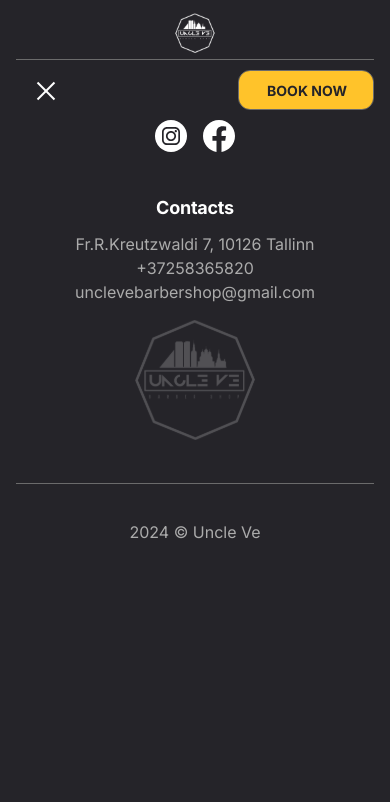
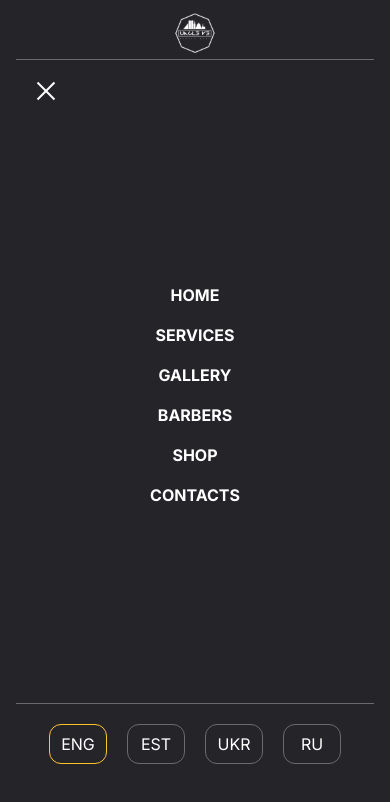
Before and after one commit to lopachuck/test-barber, a React (Create React App) app: page / in a window 390 px wide. Both pictures are taken after a click on the element 46 px from the left and 90 px from the top of the page. Shown: the top 802 px of the page. Built offline with nearby package versions, Linux system fonts and the light colour scheme.

Commit message:
open close adaptive menu

```diff
--- a/package.json
+++ b/package.json
@@ -4,6 +4,7 @@
   "private": true,
   "dependencies": {
     "@react-google-maps/api": "^2.19.2",
+    "@reduxjs/toolkit": "^2.0.1",
     "@testing-library/jest-dom": "^5.14.1",
     "@testing-library/react": "^13.0.0",
     "@testing-library/user-event": "^13.2.1",
@@ -19,6 +20,7 @@
     "react-redux": "^9.0.4",
     "react-router-dom": "^6.21.0",
     "react-scripts": "5.0.1",
+    "redux-persist": "^6.0.0",
     "styled-components": "^6.1.2",
     "typescript": "^4.4.2",
     "web-vitals": "^2.1.0"
--- a/src/components/Menu/menu.styles.ts
+++ b/src/components/Menu/menu.styles.ts
@@ -2,12 +2,13 @@ import styled from "styled-components";
 import {NavLink} from "react-router-dom";
 import { devices } from '../../devices'
 
-export const DesktopMenuWrapper = styled.div`
+export interface IOpenMenuProps {
+    isMenuOpen: boolean
+}
+export const DesktopMenuWrapper = styled.div<IOpenMenuProps>`
     display: flex;
     @media ${devices.md} {
-        display: none;
-        &.openMenu{
-            display: flex;
+        display: ${({ isMenuOpen }) => (isMenuOpen ? 'flex' : 'none')};
         position: fixed;
         flex-direction: column;
         height: calc(100% - 60px);
@@ -17,7 +18,6 @@ export const DesktopMenuWrapper = styled.div`
         align-items: center;
         justify-content: center;
         background: ${({theme}) => theme.colors.background};
-        }
     }
     @media ${devices.xs} {
         width: calc(100% - 32px);
--- a/src/components/Menu/menu.tsx
+++ b/src/components/Menu/menu.tsx
@@ -2,6 +2,8 @@ import React, {FC, ReactElement, useState} from 'react';
 import * as S from './menu.styles'
 import {useLocation} from "react-router-dom";
 import {t} from "../../utils/translate/t";
+import {useDispatch, useSelector} from "react-redux";
+import {openMenu} from "../../store/menu/menu.slice";
 export interface IMenuItem {
   active: boolean
   text: string // @TODO add translate
@@ -88,12 +90,17 @@ function getMenuItems(
 }
 
 const Menu: FC = () => {
-  const location = useLocation()
-  const closeMenuEvent = () => {}
-  // const { isMenuOpen } = useSelector((state: any) => state.menu)
+  const dispatch = useDispatch()
+  const { isMenuOpen } = useSelector((state: any) => state.menu)
   const [isMenuVisible, setIsMenuVisible] = useState(false)
   const handleClick = () => {
-    // dispatch(openMenu(!isMenuOpen))
+    dispatch(openMenu(!isMenuOpen))
+    setIsMenuVisible(!isMenuOpen)
+  }
+
+  const location = useLocation()
+  const closeMenuEvent = () => {
+    dispatch(openMenu(!isMenuOpen))
     setIsMenuVisible(!isMenuVisible)
   }
   return (
@@ -105,7 +112,7 @@ const Menu: FC = () => {
             </S.Cross>
           </S.BurgerBtn>
         </S.MobileMenuWrapper>
-        <S.DesktopMenuWrapper >
+        <S.DesktopMenuWrapper isMenuOpen={ isMenuOpen }>
           {getMenuItems(
             menuItems,
             location,
--- a/src/index.css
+++ b/src/index.css
@@ -2,12 +2,12 @@ body {
   margin: 0;
   font-family: -apple-system, BlinkMacSystemFont, 'Segoe UI', 'Roboto', 'Oxygen',
     'Ubuntu', 'Cantarell', 'Fira Sans', 'Droid Sans', 'Helvetica Neue',
-    sans-serif;
+    sans-serif, 'Inter';
   -webkit-font-smoothing: antialiased;
   -moz-osx-font-smoothing: grayscale;
 }
 
 code {
-  font-family: source-code-pro, Menlo, Monaco, Consolas, 'Courier New',
+  font-family: source-code-pro, Menlo, Monaco, Consolas, 'Courier New', 'Inter',
     monospace;
 }
--- a/src/index.tsx
+++ b/src/index.tsx
@@ -1,15 +1,20 @@
 import React from 'react';
 import ReactDOM from 'react-dom/client';
-import './index.css';
 import App from './App';
 import reportWebVitals from './reportWebVitals';
+import {Provider} from "react-redux";
+import {store} from "./store/store";
 const root = ReactDOM.createRoot(
   document.getElementById('root') as HTMLElement
 );
 root.render(
-  <React.StrictMode>
-    <App />
-  </React.StrictMode>,
+    <React.StrictMode>
+        <Provider store={store}>
+            <App />
+        </Provider>
+    </React.StrictMode>
+
+
 );
 
 // If you want to start measuring performance in your app, pass a function
--- a/src/layouts/Header/header.styles.ts
+++ b/src/layouts/Header/header.styles.ts
@@ -154,6 +154,11 @@ export const BookingBtn = styled(NavLink)`
         &>p,span{
             transform: translateY(-40px);
         }
+        @media ${devices.md} {
+            &>p,span{
+                transform: unset;
+            }
+        }
     }
 
 
--- /dev/null
+++ b/src/store/menu/menu.slice.ts
@@ -0,0 +1,18 @@
+import { createSlice } from '@reduxjs/toolkit'
+
+const initialState = {
+    isMenuOpen: false,
+}
+
+export const menuSlice = createSlice({
+    name: 'menu',
+    initialState,
+    reducers: {
+        openMenu: (state, action) => {
+            state.isMenuOpen = action.payload
+        },
+    },
+})
+
+export const { openMenu } = menuSlice.actions
+export default menuSlice.reducer
--- /dev/null
+++ b/src/store/store.ts
@@ -0,0 +1,31 @@
+import { combineReducers, configureStore } from '@reduxjs/toolkit'
+import { persistReducer, persistStore } from 'redux-persist'
+import { FLUSH, PERSIST, PURGE, REGISTER, REHYDRATE } from 'redux-persist/es/constants'
+import storage from 'redux-persist/lib/storage'
+import {menuSlice} from "./menu/menu.slice";
+
+const persistConfig = {
+    key: 'uncleve',
+    storage,
+    whitelist: [],
+}
+const rootReducer = combineReducers({
+    menu: menuSlice.reducer,
+})
+
+const persistedReducer = persistReducer(persistConfig, rootReducer)
+
+export const store = configureStore({
+    reducer: persistedReducer,
+    middleware: (getDefaultMiddleware) =>
+        getDefaultMiddleware({
+            serializableCheck: {
+                ignoredActions: [FLUSH, REHYDRATE, PERSIST, PURGE, REGISTER],
+            },
+            // serializableCheck: false,
+        }).concat()
+})
+
+export const persistor = persistStore(store)
+
+export type TypeRootState = ReturnType<typeof rootReducer>
```
Also changed, not shown: 1 other file (tests, documents, lock files or other folders). Lines whose indentation alone changed are shown as unchanged.
